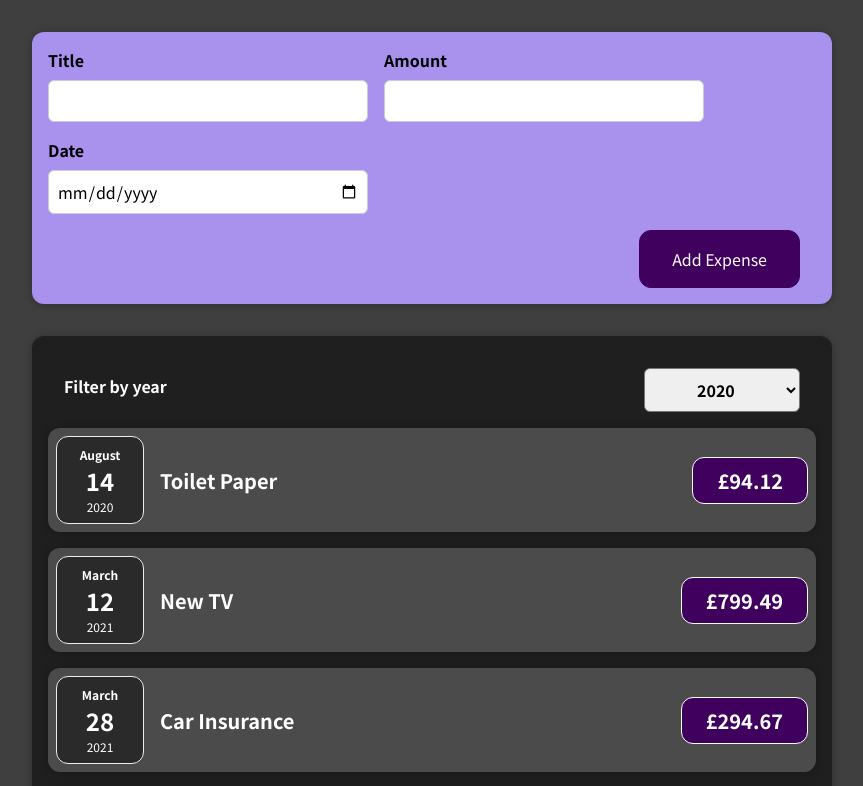
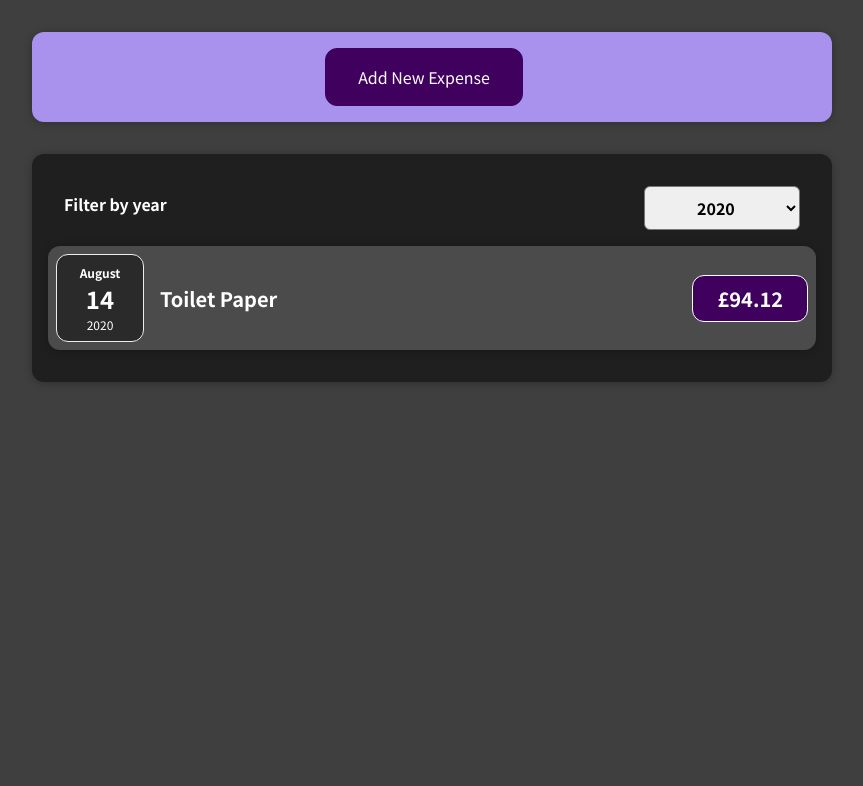
Before and after one commit to thomas-kenny/udemy-react-app, a React (Create React App) app: page / in a window 1280 px wide. Shown: the top 786 px of the page, without its empty margins (208-1071 px from the left). Built offline with nearby package versions, Linux system fonts and the light colour scheme.

Commit message:
pre-chart

```diff
--- a/src/App.js
+++ b/src/App.js
@@ -1,8 +1,8 @@
+import React, { useState } from "react";
 import Expenses from "./components/Expenses";
-import NewExpense from "./components/NewExpense"
+import NewExpense from "./components/NewExpense";
 
-function App() {
-  const expenses = [
+const DUMMY_EXPENSES = [
   {
     id: "e1",
     title: "Toilet Paper",
@@ -13,7 +13,7 @@
     id: "e2",
     title: "New TV",
     amount: 799.49,
-      date: new Date(2021, 2, 12)
+    date: new Date(2021, 2, 12),
   },
   {
     id: "e3",
@@ -29,10 +29,14 @@
   },
 ];
 
+function App() {
+  const [expenses, setExpenses] = useState(DUMMY_EXPENSES);
+
   const addExpenseHandler = (expense) => {
-    console.log('In App.js')
-    console.log(expense)
-  }
+    setExpenses((prevExpenses) => {
+      return [expense, ...prevExpenses];
+    });
+  };
 
   return (
     <div>
--- a/src/components/ExpenseForm.js
+++ b/src/components/ExpenseForm.js
@@ -88,6 +88,7 @@
         </div>
       </div>
       <div className="new-expense__actions">
+        <button type="button" onClick={props.onCancel}>Cancel</button>
         <button type="submit">Add Expense</button>
       </div>
     </form>
--- a/src/components/ExpenseItem.js
+++ b/src/components/ExpenseItem.js
@@ -7,6 +7,7 @@
 const ExpenseItem = (props) => {
 
   return (
+    <li>
       <Card className="expense-item">
         <ExpenseDate date={props.date} />
         <div className="expense-item__description">
@@ -14,6 +15,7 @@
           <div className="expense-item__price">£{props.amount}</div>
         </div>
       </Card>
+    </li>
   );
 }
 
--- a/src/components/Expenses.js
+++ b/src/components/Expenses.js
@@ -1,6 +1,6 @@
 import React, { useState } from "react";
 import "./Expenses.css";
-import ExpenseItem from "./ExpenseItem";
+import ExpensesList from "./ExpensesList";
 import Card from "./Card";
 import ExpensesFilter from "./ExpensesFilter";
 
@@ -10,6 +10,11 @@
   const filterChangeHandler = (yearData) => {
     setFilteredYear(yearData);
   };
+
+  const filteredExpenses = props.items.filter((expense) => {
+    return expense.date.getFullYear().toString() === filteredYear;
+  });
+
   return (
     <div>
       <Card className="expenses">
@@ -17,13 +22,7 @@
           selected={filteredYear}
           onFilterYear={filterChangeHandler}
         />
-        {props.items.map((expense) => (
-          <ExpenseItem
-            title={expense.title}
-            amount={expense.amount}
-            date={expense.date}
-          />
-        ))}
+        <ExpensesList expenses={filteredExpenses}/>
       </Card>
     </div>
   );
--- /dev/null
+++ b/src/components/ExpensesList.css
@@ -0,0 +1,9 @@
+.expenses-list {
+  list-style: none;
+  padding: 0;
+}
+
+.expenses-list__fallback {
+  color: white;
+  text-align: center;
+}
--- /dev/null
+++ b/src/components/ExpensesList.js
@@ -0,0 +1,21 @@
+import "./ExpensesList.css";
+import ExpenseItem from './ExpenseItem';
+
+const ExpensesList = (props) => {
+  if (props.expenses.length === 0) {
+    return <h2 className="expenses-list__fallback">No expenses found</h2>
+  };
+
+  return <ul className="expenses-list">
+    {props.expenses.map((expense) => (
+      <ExpenseItem
+        key={expense.id}
+        title={expense.title}
+        amount={expense.amount}
+        date={expense.date}
+      />
+    ))}
+  </ul>
+};
+
+export default ExpensesList;
--- a/src/components/NewExpense.js
+++ b/src/components/NewExpense.js
@@ -1,20 +1,41 @@
-import React from "react";
+import React, { useState } from "react";
 
 import "./NewExpense.css";
-import ExpenseForm from './ExpenseForm';
+import ExpenseForm from "./ExpenseForm";
 
 const NewExpense = (props) => {
+  const [isEditing, setIsEditing] = useState(false);
+
   const saveExpenseDataHander = (enteredExpenseData) => {
     const expenseData = {
       ...enteredExpenseData,
-      id: Math.random().toString()
+      id: Math.random().toString(),
     };
     props.onAddExpense(expenseData);
-  }
+    setIsEditing(false);
+  };
 
-  return <div className="new-expense">
-    <ExpenseForm onSaveExpenseData={saveExpenseDataHander} />
-  </div>;
+  const startEditingHandler = () => {
+    setIsEditing(true);
+  };
+
+  const stopEditingHandler = () => {
+    setIsEditing(false);
+  };
+
+  return (
+    <div className="new-expense">
+      {!isEditing && (
+        <button onClick={startEditingHandler}>Add New Expense</button>
+      )}
+      {isEditing && (
+        <ExpenseForm
+          onSaveExpenseData={saveExpenseDataHander}
+          onCancel={stopEditingHandler}
+        />
+      )}
+    </div>
+  );
 };
 
 export default NewExpense;
```
Also changed, not shown: 1 other file (tests, documents, lock files or other folders). Lines whose indentation alone changed are shown as unchanged.
